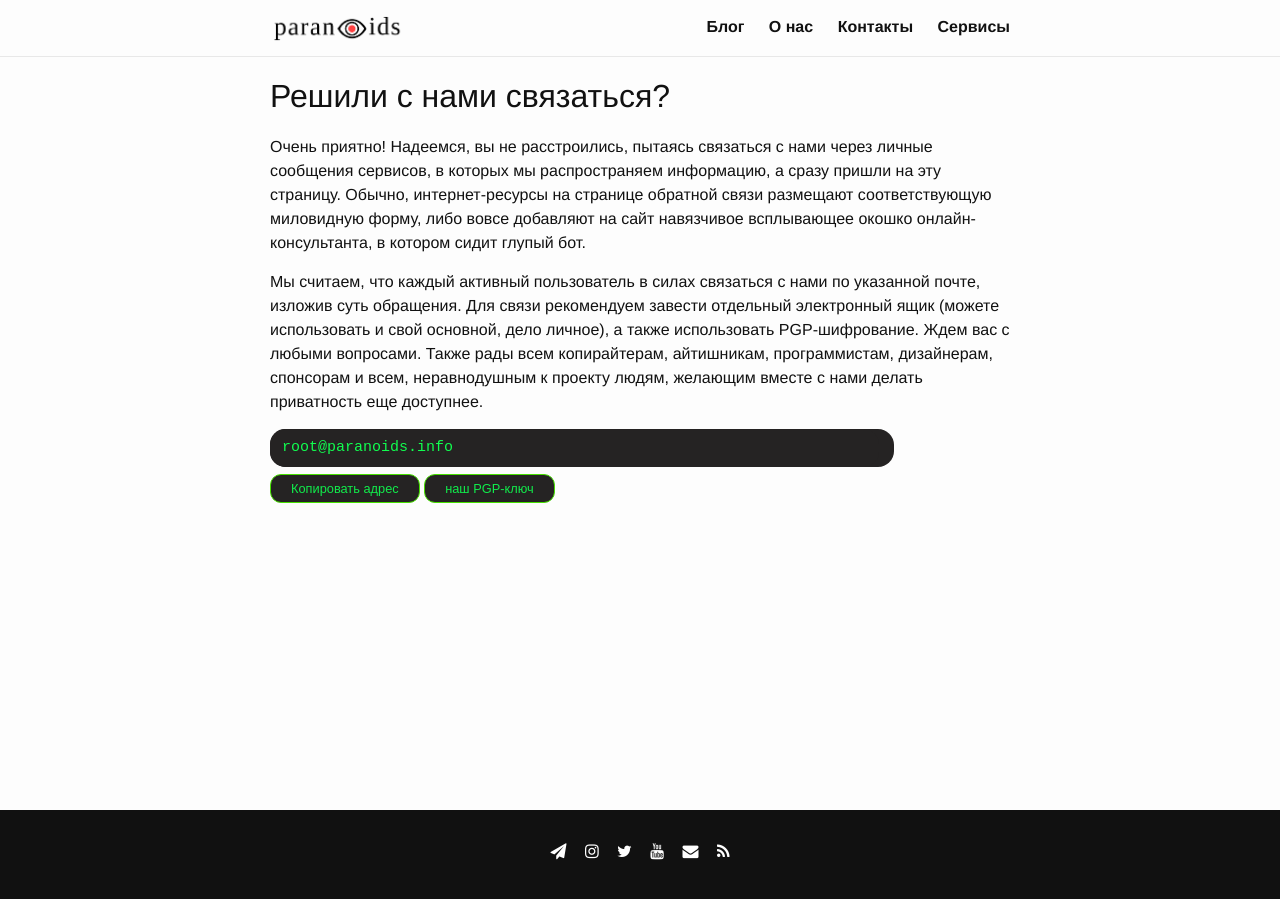
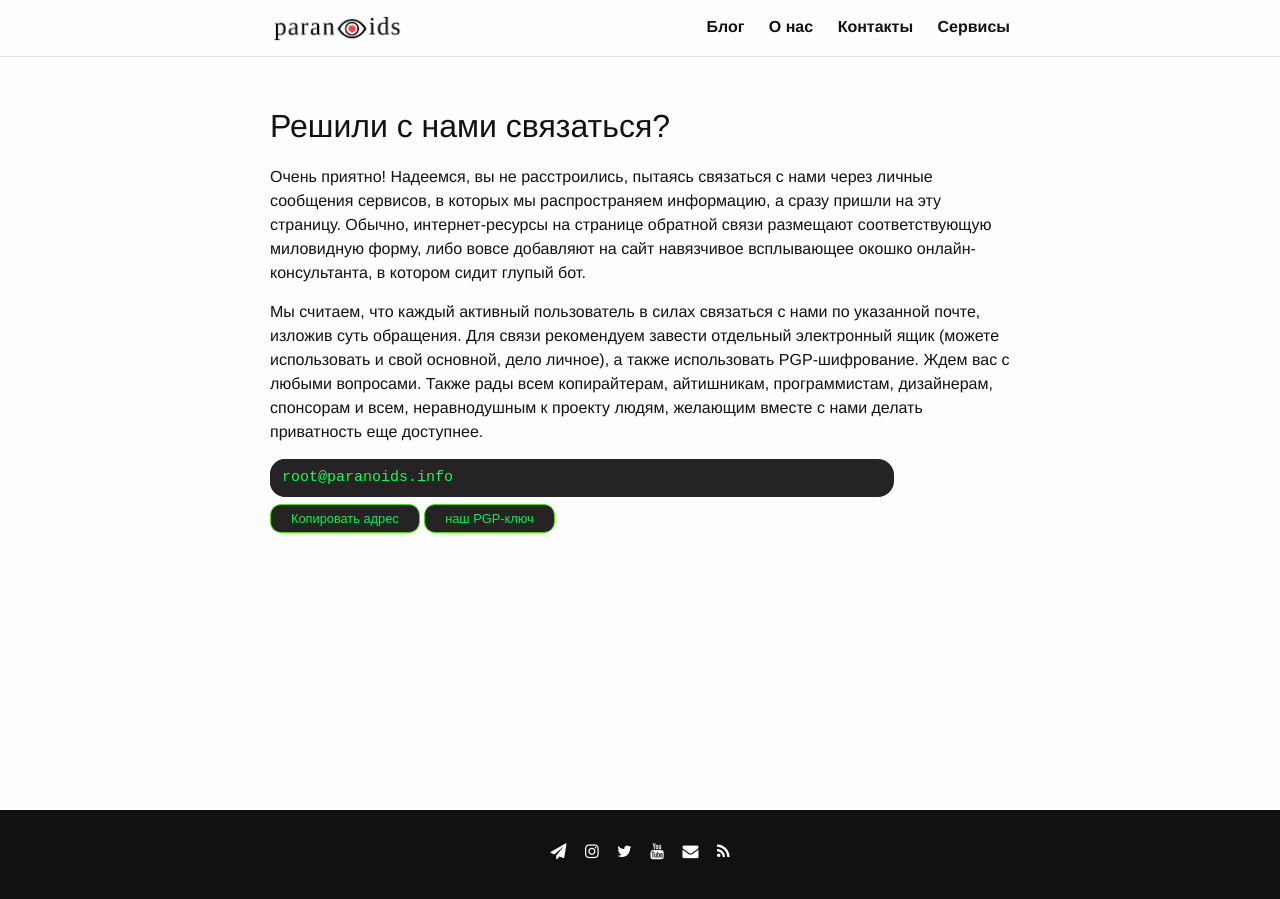
Before and after one commit to 2b7E1n6D0e5R7/2b7E1n6D0e5R7.github.io, a Jekyll site: the page built from _pages/contact.md, in a window 1280 px wide. Built offline with Jekyll 4.4.1, drawn with Linux system fonts in a browser that asks for light colours.

Commit message:
Update _layout.scss

```diff
--- a/_sass/minimaless/_layout.scss
+++ b/_sass/minimaless/_layout.scss
@@ -3,7 +3,8 @@
  */
 
 .h-title {
-  margin-top: -15px !important;
+  margin-top: -15px;
+  z-index: 100;
 }
 
 .border-pic {
```
